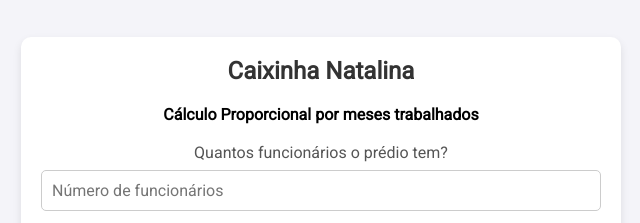
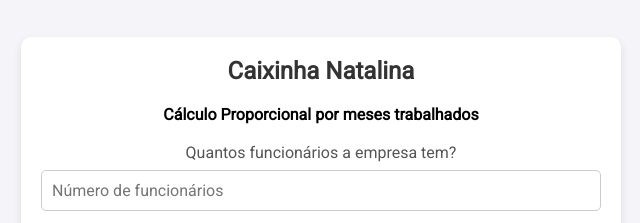
Before and after one commit to BrunoSCM7/CAIXINHA, a plain HTML site: page index.html in a window 1280 px wide. Shown: the part 117-340 px from the top of the page, 319-959 px from the left. Drawn offline with Linux system fonts and the light colour scheme.

Commit message:
correção

```diff
--- a/index.html
+++ b/index.html
@@ -15,7 +15,7 @@
     <h4>Cálculo Proporcional por meses trabalhados</h4>
     <br>
 
-    <label for="numFuncionarios">Quantos funcionários o prédio tem?</label>
+    <label for="numFuncionarios">Quantos funcionários a empresa tem?</label>
     <input type="number" id="numFuncionarios" placeholder="Número de funcionários" />
 
     <label for="meses">Digite os meses trabalhados de cada funcionário (separados por vírgula):</label>
```
